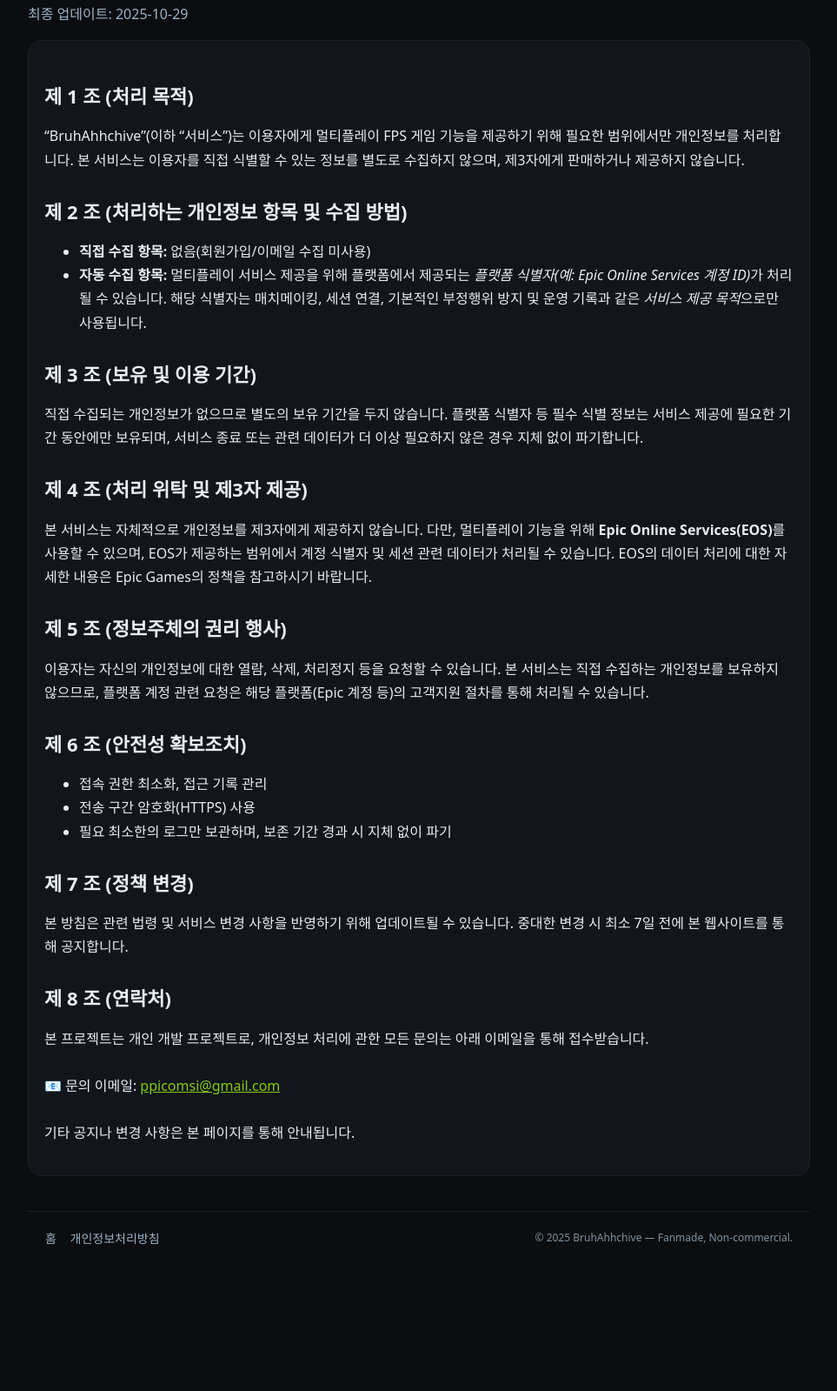
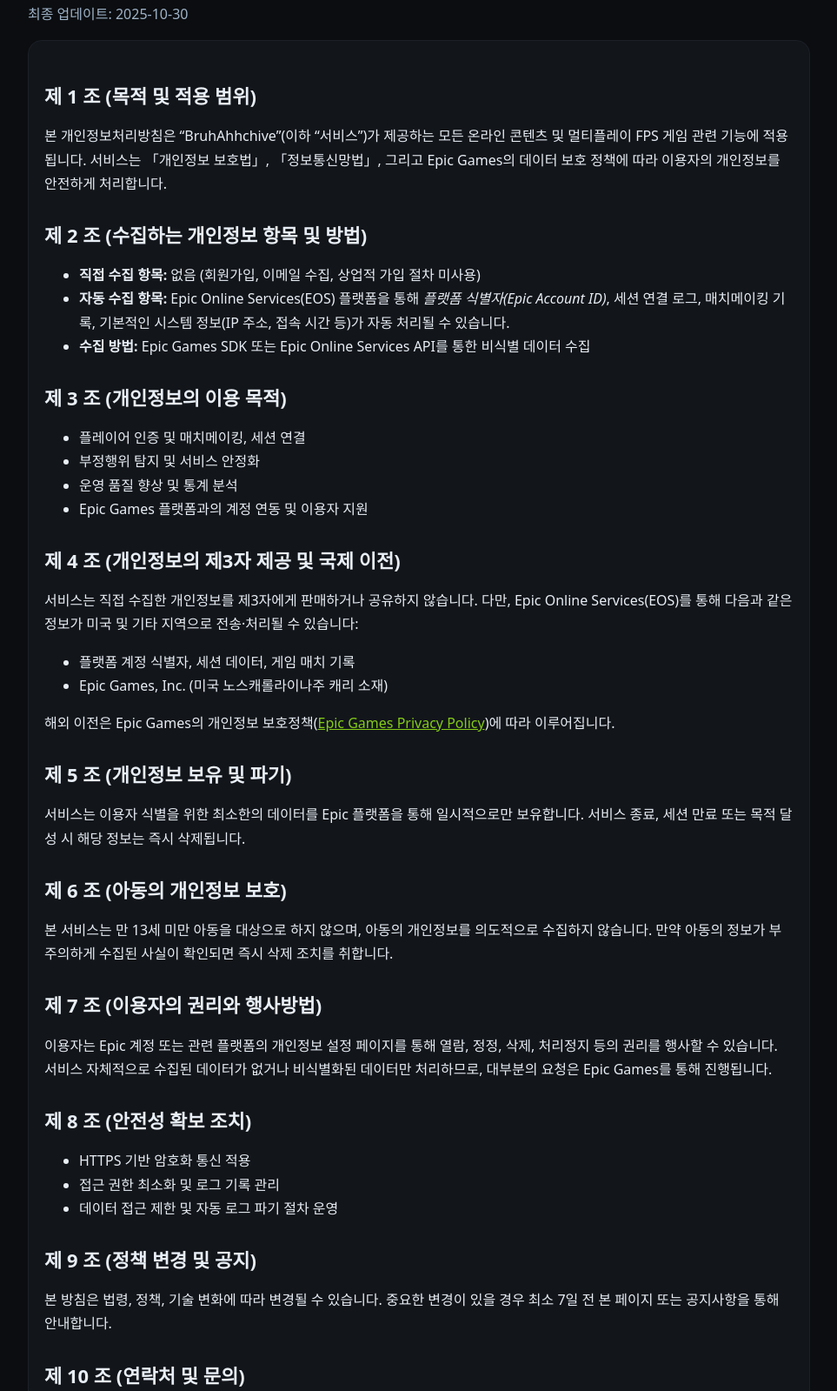
Before and after one commit to PpicomSi/PpicomSi.github.io, a plain HTML site: page privacy-policy.html in a window 1280 px wide. Shown: the part 104-1703 px from the top of the page at 87% size, without its empty margins (158-1121 px from the left). Before the commit the page ends 1621 px from the top, so only its background shows below. Drawn offline with Linux system fonts and the light colour scheme.

Commit message:
Update privacy-policy.html

```diff
--- a/privacy-policy.html
+++ b/privacy-policy.html
@@ -25,44 +25,62 @@
   <main>
     <header>
       <h1>개인정보처리방침</h1>
-      <p class="muted">최종 업데이트: 2025-10-29</p>
+      <p class="muted">최종 업데이트: 2025-10-30</p>
     </header>
 
     <section class="card">
-      <h2>제 1 조 (처리 목적)</h2>
-      <p>“BruhAhhchive”(이하 “서비스”)는 이용자에게 멀티플레이 FPS 게임 기능을 제공하기 위해 필요한 범위에서만 개인정보를 처리합니다. 본 서비스는 이용자를 직접 식별할 수 있는 정보를 별도로 수집하지 않으며, 제3자에게 판매하거나 제공하지 않습니다.</p>
 
-      <h2>제 2 조 (처리하는 개인정보 항목 및 수집 방법)</h2>
+      <h2>제 1 조 (목적 및 적용 범위)</h2>
+      <p>본 개인정보처리방침은 “BruhAhhchive”(이하 “서비스”)가 제공하는 모든 온라인 콘텐츠 및 멀티플레이 FPS 게임 관련 기능에 적용됩니다. 서비스는 「개인정보 보호법」, 「정보통신망법」, 그리고 Epic Games의 데이터 보호 정책에 따라 이용자의 개인정보를 안전하게 처리합니다.</p>
+
+      <h2>제 2 조 (수집하는 개인정보 항목 및 방법)</h2>
       <ul>
-        <li><strong>직접 수집 항목:</strong> 없음(회원가입/이메일 수집 미사용)</li>
-        <li><strong>자동 수집 항목:</strong> 멀티플레이 서비스 제공을 위해 플랫폼에서 제공되는 <em>플랫폼 식별자(예: Epic Online Services 계정 ID)</em>가 처리될 수 있습니다. 해당 식별자는 매치메이킹, 세션 연결, 기본적인 부정행위 방지 및 운영 기록과 같은 <em>서비스 제공 목적</em>으로만 사용됩니다.</li>
+        <li><strong>직접 수집 항목:</strong> 없음 (회원가입, 이메일 수집, 상업적 가입 절차 미사용)</li>
+        <li><strong>자동 수집 항목:</strong> Epic Online Services(EOS) 플랫폼을 통해 <em>플랫폼 식별자(Epic Account ID)</em>, 세션 연결 로그, 매치메이킹 기록, 기본적인 시스템 정보(IP 주소, 접속 시간 등)가 자동 처리될 수 있습니다.</li>
+        <li><strong>수집 방법:</strong> Epic Games SDK 또는 Epic Online Services API를 통한 비식별 데이터 수집</li>
       </ul>
 
-      <h2>제 3 조 (보유 및 이용 기간)</h2>
-      <p>직접 수집되는 개인정보가 없으므로 별도의 보유 기간을 두지 않습니다. 플랫폼 식별자 등 필수 식별 정보는 서비스 제공에 필요한 기간 동안에만 보유되며, 서비스 종료 또는 관련 데이터가 더 이상 필요하지 않은 경우 지체 없이 파기합니다.</p>
-
-      <h2>제 4 조 (처리 위탁 및 제3자 제공)</h2>
-      <p>본 서비스는 자체적으로 개인정보를 제3자에게 제공하지 않습니다. 다만, 멀티플레이 기능을 위해 <strong>Epic Online Services(EOS)</strong>를 사용할 수 있으며, EOS가 제공하는 범위에서 계정 식별자 및 세션 관련 데이터가 처리될 수 있습니다. EOS의 데이터 처리에 대한 자세한 내용은 Epic Games의 정책을 참고하시기 바랍니다.</p>
-
-      <h2>제 5 조 (정보주체의 권리 행사)</h2>
-      <p>이용자는 자신의 개인정보에 대한 열람, 삭제, 처리정지 등을 요청할 수 있습니다. 본 서비스는 직접 수집하는 개인정보를 보유하지 않으므로, 플랫폼 계정 관련 요청은 해당 플랫폼(Epic 계정 등)의 고객지원 절차를 통해 처리될 수 있습니다.</p>
-
-      <h2>제 6 조 (안전성 확보조치)</h2>
+      <h2>제 3 조 (개인정보의 이용 목적)</h2>
       <ul>
-        <li>접속 권한 최소화, 접근 기록 관리</li>
-        <li>전송 구간 암호화(HTTPS) 사용</li>
-        <li>필요 최소한의 로그만 보관하며, 보존 기간 경과 시 지체 없이 파기</li>
+        <li>플레이어 인증 및 매치메이킹, 세션 연결</li>
+        <li>부정행위 탐지 및 서비스 안정화</li>
+        <li>운영 품질 향상 및 통계 분석</li>
+        <li>Epic Games 플랫폼과의 계정 연동 및 이용자 지원</li>
       </ul>
 
-      <h2>제 7 조 (정책 변경)</h2>
-      <p>본 방침은 관련 법령 및 서비스 변경 사항을 반영하기 위해 업데이트될 수 있습니다. 중대한 변경 시 최소 7일 전에 본 웹사이트를 통해 공지합니다.</p>
+      <h2>제 4 조 (개인정보의 제3자 제공 및 국제 이전)</h2>
+      <p>서비스는 직접 수집한 개인정보를 제3자에게 판매하거나 공유하지 않습니다. 다만, Epic Online Services(EOS)를 통해 다음과 같은 정보가 미국 및 기타 지역으로 전송·처리될 수 있습니다:</p>
+      <ul>
+        <li>플랫폼 계정 식별자, 세션 데이터, 게임 매치 기록</li>
+        <li>Epic Games, Inc. (미국 노스캐롤라이나주 캐리 소재)</li>
+      </ul>
+      <p>해외 이전은 Epic Games의 개인정보 보호정책(<a href="https://www.epicgames.com/site/en-US/privacypolicy" target="_blank">Epic Games Privacy Policy</a>)에 따라 이루어집니다.</p>
 
-<h2>제 8 조 (연락처)</h2>
-<p>
-  본 프로젝트는 개인 개발 프로젝트로, 개인정보 처리에 관한 모든 문의는 아래 이메일을 통해 접수받습니다.<br><br>
-  📧 문의 이메일: <a href="mailto:ppicomsi@gmail.com">ppicomsi@gmail.com</a><br><br>
-  기타 공지나 변경 사항은 본 페이지를 통해 안내됩니다.
-</p>
+      <h2>제 5 조 (개인정보 보유 및 파기)</h2>
+      <p>서비스는 이용자 식별을 위한 최소한의 데이터를 Epic 플랫폼을 통해 일시적으로만 보유합니다. 서비스 종료, 세션 만료 또는 목적 달성 시 해당 정보는 즉시 삭제됩니다.</p>
+
+      <h2>제 6 조 (아동의 개인정보 보호)</h2>
+      <p>본 서비스는 만 13세 미만 아동을 대상으로 하지 않으며, 아동의 개인정보를 의도적으로 수집하지 않습니다. 만약 아동의 정보가 부주의하게 수집된 사실이 확인되면 즉시 삭제 조치를 취합니다.</p>
+
+      <h2>제 7 조 (이용자의 권리와 행사방법)</h2>
+      <p>이용자는 Epic 계정 또는 관련 플랫폼의 개인정보 설정 페이지를 통해 열람, 정정, 삭제, 처리정지 등의 권리를 행사할 수 있습니다. 서비스 자체적으로 수집된 데이터가 없거나 비식별화된 데이터만 처리하므로, 대부분의 요청은 Epic Games를 통해 진행됩니다.</p>
+
+      <h2>제 8 조 (안전성 확보 조치)</h2>
+      <ul>
+        <li>HTTPS 기반 암호화 통신 적용</li>
+        <li>접근 권한 최소화 및 로그 기록 관리</li>
+        <li>데이터 접근 제한 및 자동 로그 파기 절차 운영</li>
+      </ul>
+
+      <h2>제 9 조 (정책 변경 및 공지)</h2>
+      <p>본 방침은 법령, 정책, 기술 변화에 따라 변경될 수 있습니다. 중요한 변경이 있을 경우 최소 7일 전 본 페이지 또는 공지사항을 통해 안내합니다.</p>
+
+      <h2>제 10 조 (연락처 및 문의)</h2>
+      <p>본 프로젝트는 비상업적 개인 개발 프로젝트이며, 개인정보 관련 문의는 아래 이메일로 접수됩니다.<br><br>
+      📧 <a href="mailto:ppicomsi@gmail.com">ppicomsi@gmail.com</a><br>
+      🌐 Epic Games 정책 보기: <a href="https://www.epicgames.com/site/en-US/privacypolicy" target="_blank">https://www.epicgames.com/site/en-US/privacypolicy</a><br><br>
+      기타 공지 및 업데이트는 본 페이지를 통해 안내됩니다.</p>
+
     </section>
 
     <footer>
@@ -70,7 +88,7 @@
         <a href="/">홈</a>
         <a href="/privacy-policy.html">개인정보처리방침</a>
       </nav>
-      <div class="tiny">© 2025 BruhAhhchive — Fanmade, Non-commercial.</div>
+      <div class="tiny">© 2025 BruhAhhchive — Fanmade, Non-commercial. Linked with Epic Online Services.</div>
     </footer>
   </main>
 </body>
```
